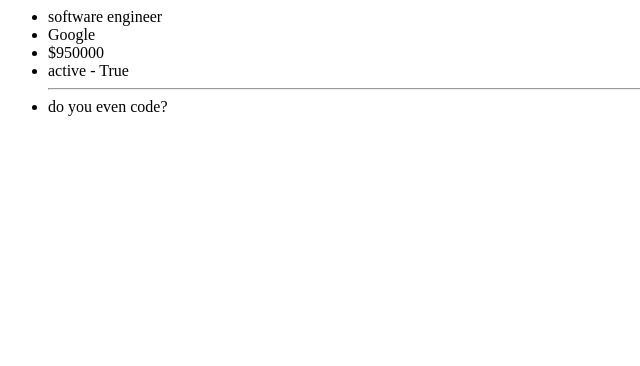
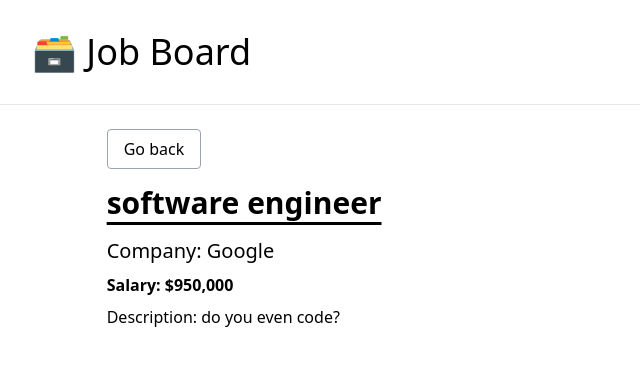
Before and after one commit to arshan97/Job-Board, a Django app: page /job/2/ in a window 1280 px wide. Shown: the top 366 px of the page, without its empty margins (0-640 px from the left). Run offline with Django 5.2, Linux system fonts and the light colour scheme; data comes from the database, SQL or seed files in the repository; some libraries are stand-ins or nearby versions.

Commit message:
added templates and styling

```diff
--- /dev/null
+++ b/job_board/templates/job_board/_base.html
@@ -0,0 +1,21 @@
+<!DOCTYPE html>
+<html lang="en">
+  <head>
+    <meta charset="UTF-8" />
+    <meta http-equiv="X-UA-Compatible" content="IE=edge" />
+    <meta name="viewport" content="width=device-width, initial-scale=1.0" />
+    <title>Job Board</title>
+    <script src="https://cdn.tailwindcss.com"></script>
+  </head>
+  <body>
+    <div class="mb-8">
+      <h1 class="text-4xl py-8 pl-8">
+        <a href="{% url 'home' %}"> 🗃️ Job Board </a>
+      </h1>
+      <hr />
+    </div>
+    <div class="container mx-auto mb-8">
+      {% block content%} {% endblock content %}
+    </div>
+  </body>
+</html>
--- a/job_board/templates/job_board/detail.html
+++ b/job_board/templates/job_board/detail.html
@@ -1,12 +1,17 @@
-<html>
-  <body>
-    <ul>
-      <li>{{posting.title}}</li>
-      <li>{{posting.company}}</li>
-      <li>${{posting.salary}}</li>
-      <li>active - {{posting.is_active}}</li>
-      <hr />
-      <li>{{posting.description}}</li>
-    </ul>
-  </body>
-</html>
+{% extends 'job_board/_base.html' %} {% load humanize %} {% block content %}
+<div class="w-10/12 mx-auto">
+  <p class="pb-6">
+    <a
+      href="{% url 'home' %}"
+      class="border border-gray-400 rounded px-4 py-2 hover:bg-gray-200"
+      >Go back</a
+    >
+  </p>
+  <h1 class="text-3xl font-semibold pb-4 underline underline-offset-8">
+    {{posting.title}}
+  </h1>
+  <p class="pb-2 text-xl">Company: {{posting.company}}</p>
+  <p class="pb-2 font-semibold">Salary: ${{posting.salary|intcomma}}</p>
+  <p>Description: {{posting.description}}</p>
+</div>
+{% endblock content %}
--- a/job_board/urls.py
+++ b/job_board/urls.py
@@ -2,6 +2,6 @@ from django.urls import path
 from .views import index, job_details
 
 urlpatterns = [
-    path('', index),
-    path('job/<int:pk>/', job_details, name='job-details'),
+    path('', index, name='home'),
+    path('job/<int:pk>/', job_details, name='job-detail'),
 ]
```
Also changed, not shown: job_board/templates/job_board/index.html (+19 -13 lines).
